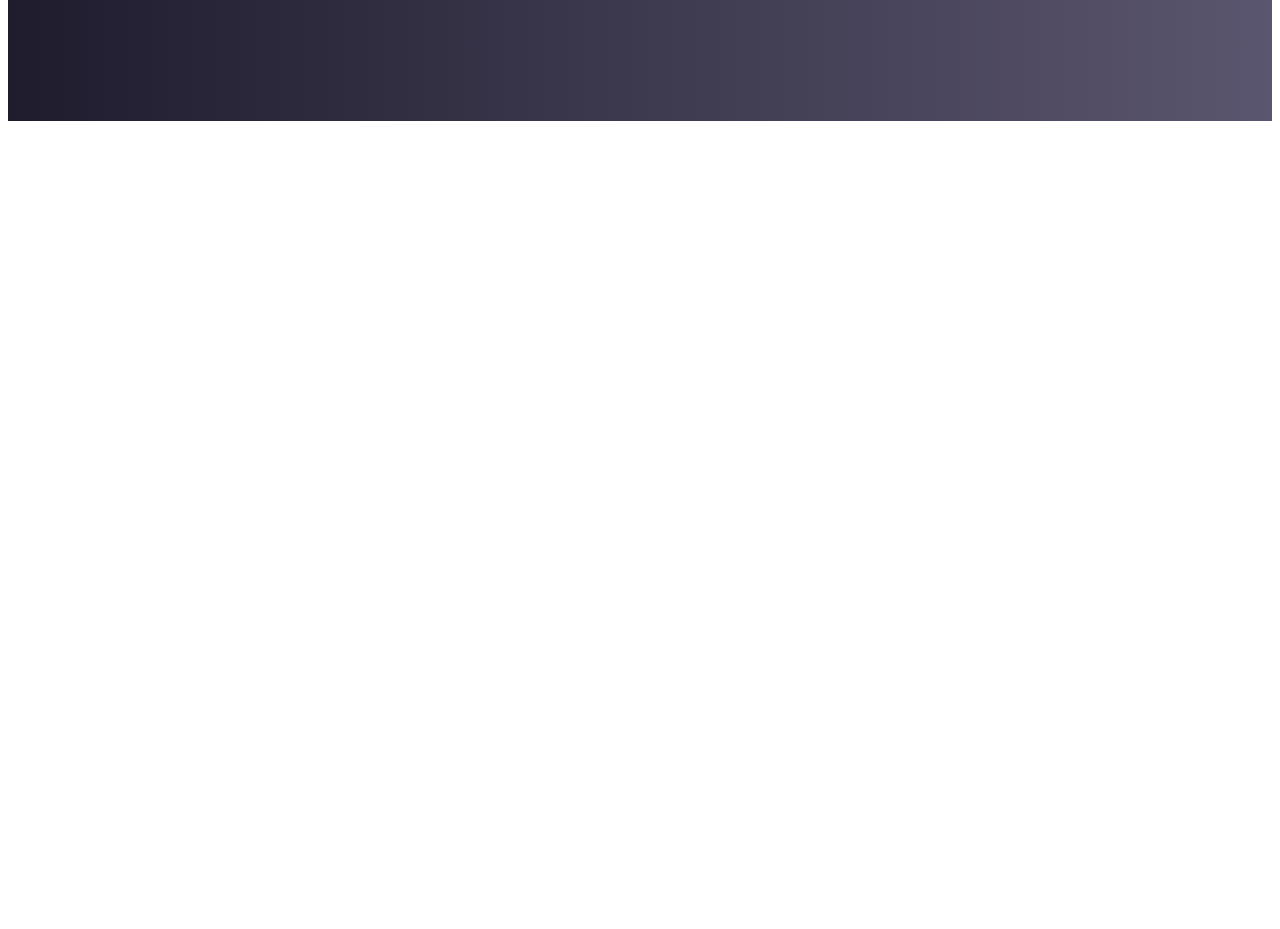
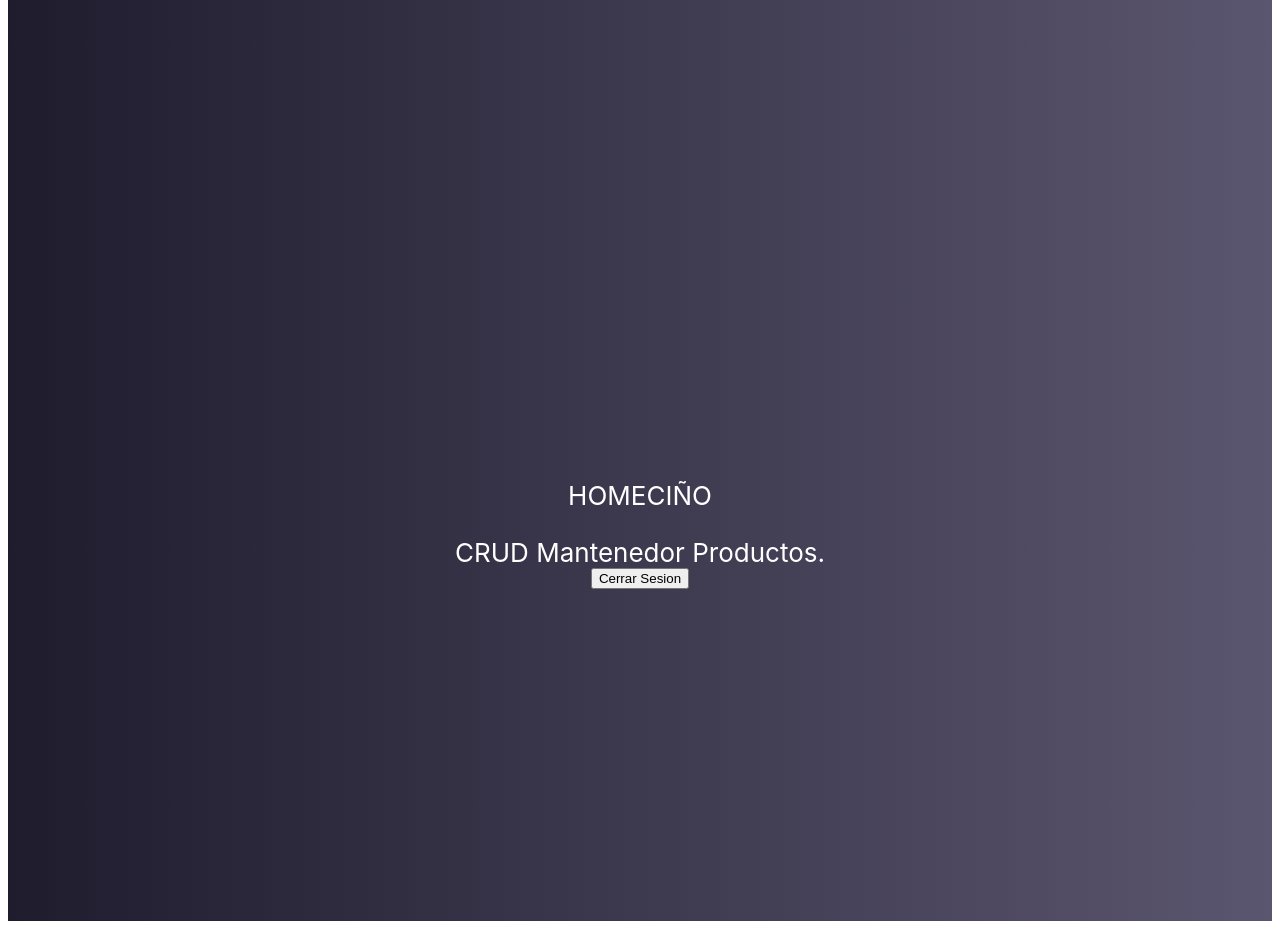
Before and after one commit to djarae/ejercicio_angular_productos, an Angular app: page / in a window 1280 px wide. Shown: the part 720-1649 px from the top of the page. Before the commit the page ends 849 px from the top, so only its background shows below. Built offline with nearby package versions, Linux system fonts and the light colour scheme.

Commit message:
Avance producto

```diff
--- a/src/app/app.component.html
+++ b/src/app/app.component.html
@@ -1,5 +1,6 @@
 <div  className="App" role="main">
   <h2>CRUD Mantenedor Productos.</h2>
  <app-login></app-login>
+ <app-home></app-home>
 
 </div>
--- /dev/null
+++ b/src/app/home/home.component.css
@@ -0,0 +1,15 @@
+.App {
+    text-align: center;
+  }
+
+  .App-body {
+    background: rgb(0,0,0);
+    background: linear-gradient(90deg, rgb(31, 28, 46) 0%, rgb(91, 86, 111) 100%);
+    min-height: 100vh;
+    display: flex;
+    flex-direction: column;
+    align-items: center;
+    justify-content: center;
+    font-size: calc(10px + 2vmin);
+    color: white;
+  }
--- /dev/null
+++ b/src/app/home/home.component.html
@@ -0,0 +1,5 @@
+<div  class="App-body">
+    <p>HOMECIÑO</p>
+    <app-productos></app-productos>
+    <button onClick={cerrarSesion}> Cerrar Sesion </button>
+</div>
--- /dev/null
+++ b/src/app/home/productos/productos.component.html
@@ -0,0 +1,5 @@
+<div>
+    CRUD Mantenedor Productos.
+    <!-- <CrearProducto></CrearProducto>
+    <TablaProductos></TablaProductos> -->
+</div>
```
Also changed, not shown: src/app/app.module.ts (+9 -1 lines), src/app/home/home.component.ts (added, +10 -0 lines), src/app/home/home.module.ts (added, +19 -0 lines), src/app/home/productos/productos.component.ts (added, +10 -0 lines), src/app/home/productos/productos.module.ts (added, +15 -0 lines), src/app/home/productos/productos.component.css (added).
